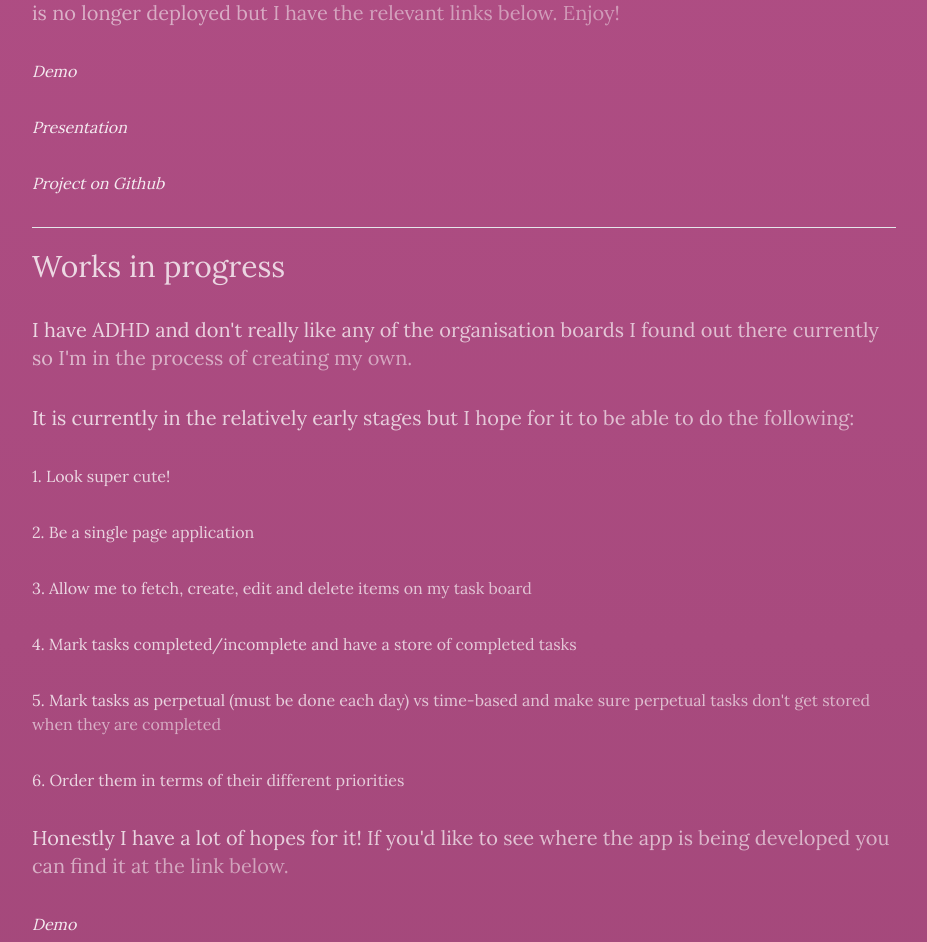
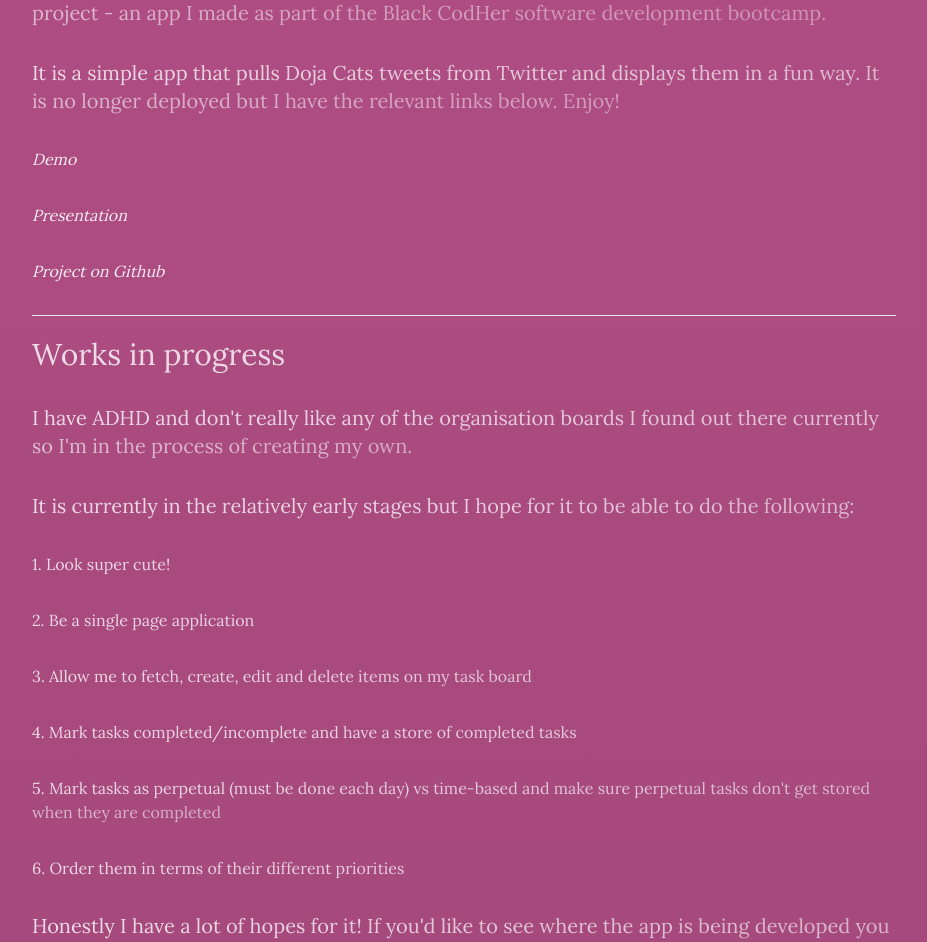
Before and after one commit to siatyra/tyras-website, a Next.js app: page /portfolio in a window 1280 px wide. Shown: the part 310-1252 px from the top of the page, without its empty margins (176-1103 px from the left). Built offline with nearby package versions, Linux system fonts and the light colour scheme.

Commit message:
fix problems

```diff
--- a/src/app/assets/text/h1.tsx
+++ b/src/app/assets/text/h1.tsx
@@ -1,5 +1,5 @@
-import { TextProps } from "../../interfaces";
 import { motion } from "framer-motion";
+import { TextProps } from "./text";
 
 export const H1 = ({ children }: TextProps): JSX.Element => {
   const className = "font-Lora text-4xl sm:text-5xl md:text-6xl lg:text-7xl";
--- a/src/app/assets/text/text.tsx
+++ b/src/app/assets/text/text.tsx
@@ -1,7 +1,7 @@
 import { cva, type VariantProps } from "class-variance-authority";
 import { motion } from "framer-motion";
 
-type TextProps = {
+export type TextProps = {
   children?: string;
   type?: string;
   size?: string;
--- a/src/app/portfolio/page.tsx
+++ b/src/app/portfolio/page.tsx
@@ -17,51 +17,74 @@ export default function Page() {
 
         <ScrollSection>
           <Wrapper border="bottom">
+            <ScrollSection>
               <Text>
                 This should be bulked out a little more as the year goes on! For
                 now you might enjoy my first project - an app I made as part of
                 the Black CodHer software development bootcamp.
               </Text>
-
+            </ScrollSection>
+            <ScrollSection>
+              <Text>
+                This should be bulked out a little more as the year goes on! For
+                now you might enjoy my first project - an app I made as part of
+                the Black CodHer software development bootcamp.
+              </Text>
+            </ScrollSection>
+            <ScrollSection>
               <Text>
                 It is a simple app that pulls Doja Cats tweets from Twitter and
                 displays them in a fun way. It is no longer deployed but I have
                 the relevant links below. Enjoy!
               </Text>
+            </ScrollSection>
             <Wrapper spacer="large">
+              <ScrollSection>
                 <Link
                   className={className}
                   href="https://drive.google.com/file/d/1SCj0nwYoizSITEb_ySIsSIrsgOgWHIZP/view?usp=drive_link"
                 >
                   Demo
                 </Link>
+              </ScrollSection>
+              <ScrollSection>
                 <Link
                   className={className}
                   href="https://docs.google.com/presentation/d/1TuwJQwfF6XZPkMFdTnSa9KElk4M70P4KV6Q_7LMmiRA"
                 >
                   Presentation
                 </Link>
+              </ScrollSection>
+              <ScrollSection>
                 <Link
                   className={className}
                   href="https://github.com/black-codher-bootcamp-2021-jackson/personal-project-siatyra"
                 >
                   Project on Github
                 </Link>
+              </ScrollSection>
             </Wrapper>
           </Wrapper>
         </ScrollSection>
         <ScrollSection>
           <Wrapper>
+            <ScrollSection>
               <H2>Works in progress</H2>
+            </ScrollSection>
+            <ScrollSection>
               <Text>
-              I have ADHD and don't really like any of the organisation boards I
-              found out there currently so I'm in the process of creating my
+                I have ADHD and don't really like any of the organisation boards
+                I found out there currently so I'm in the process of creating my
                 own.
               </Text>
+            </ScrollSection>
+            <ScrollSection>
               <Text>
                 It is currently in the relatively early stages but I hope for it
                 to be able to do the following:
               </Text>
+            </ScrollSection>
+
             <Wrapper>
               <ScrollSection>
                 <Text size="md">1. Look super cute!</Text>
@@ -106,13 +129,14 @@ export default function Page() {
                   below.
                 </Text>
               </ScrollSection>
-
+              <ScrollSection>
                 <Link
                   className={className}
                   href="https://github.com/tyraanosaurus/todos"
                 >
-                Demo
+                  Project on Github
                 </Link>
+              </ScrollSection>
             </Wrapper>
           </Wrapper>
         </ScrollSection>
```
Lines whose indentation alone changed are shown as unchanged.
